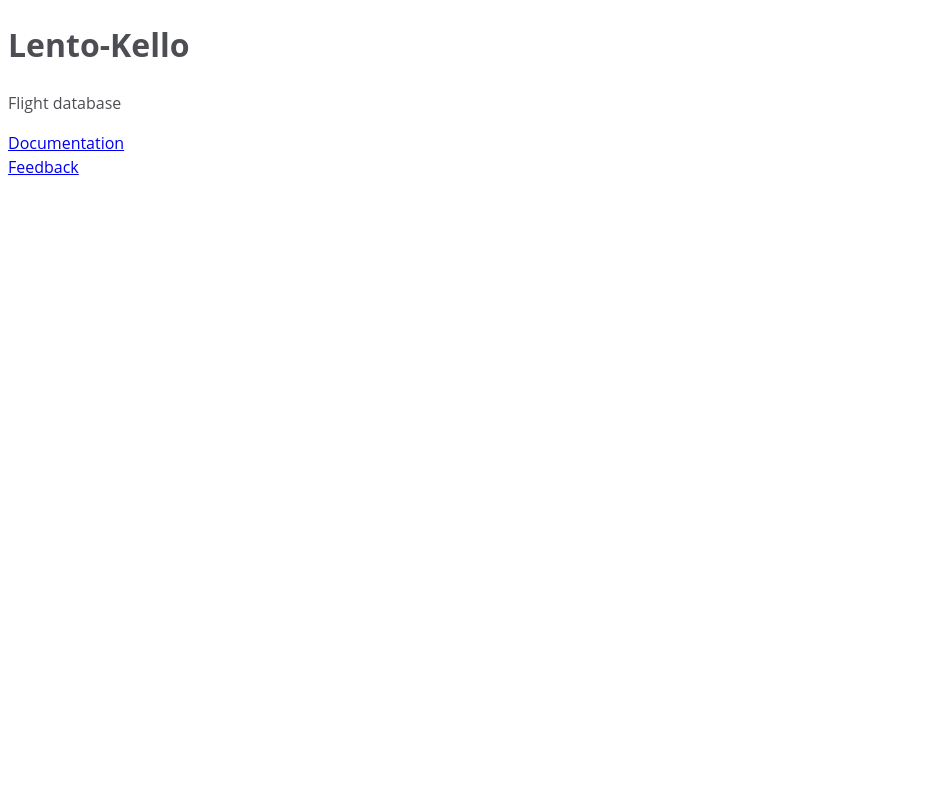
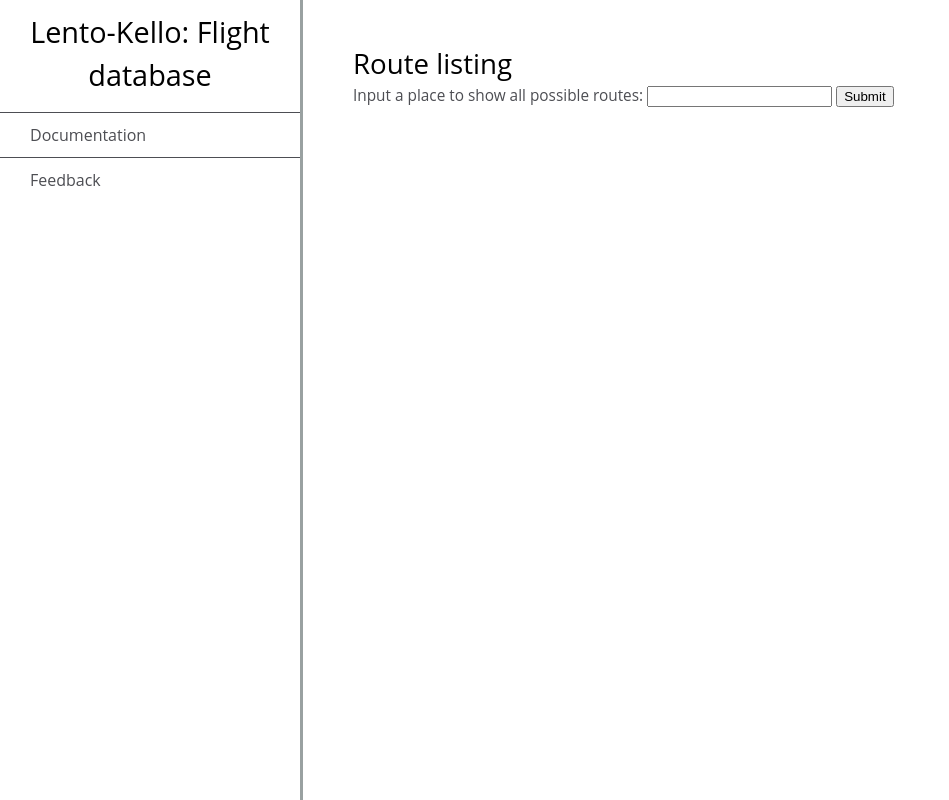
Before and after one commit to adityaagrawal53/industrial-training-flight-statistics, a Flask app: page / in a window 1280 px wide. Shown: the whole page, without its empty margins (0-949 px from the left). Run offline with Flask 3, Linux system fonts and the light colour scheme.

Commit message:
server accepting html input

```diff
--- a/app.py
+++ b/app.py
@@ -2,9 +2,9 @@ from flask import *
 
 app = Flask(__name__)
 
-@app.route('/')
+@app.route('/', methods=['GET', 'POST'])
 def index():
-    return render_template('index.html')
+    return render_template('index.html', place=request.form.get('place', 'Helsinki'))
 
 @app.route('/documentation.html')
 def documentation():
--- a/templates/index.html
+++ b/templates/index.html
@@ -7,10 +7,22 @@
     <link rel="stylesheet" href="../static/style.css">
   </head>
   <body>
-    <h1 id="title">Lento-Kello</h1>
-    <p id="description">Flight database</p>
-    <a href="documentation.html">Documentation</a>
-    <br/>
-    <a href="survey.html">Feedback</a>
+    <nav id="navbar">
+      <header id="title" class="text-center">Lento-Kello: Flight database</header>
+      <ul>
+        <li><a href="documentation.html">Documentation</a></li>
+        <li><a href="survey.html">Feedback</a></li>
+      </ul>
+    </nav>
+    <main id="main-doc">
+      <section id="Route_listing" class="main-section">
+        <header>Route listing</header>
+        <form id="places_input" method="get">
+          <label for="place">Input a place to show all possible routes: </label>
+          <input name="place" id="place" type="text">
+          <input type="submit" id="submit" value="Submit">
+        </form>
+      </section>
+    </main>
   </body>
 </html>
```
